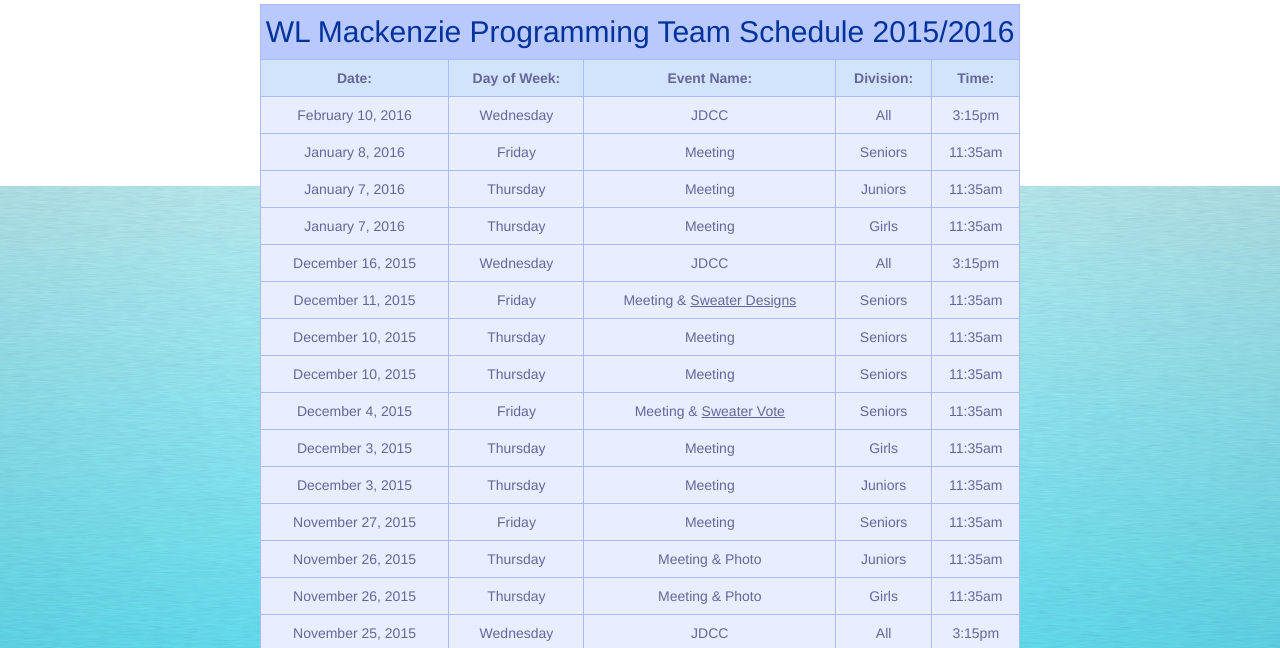
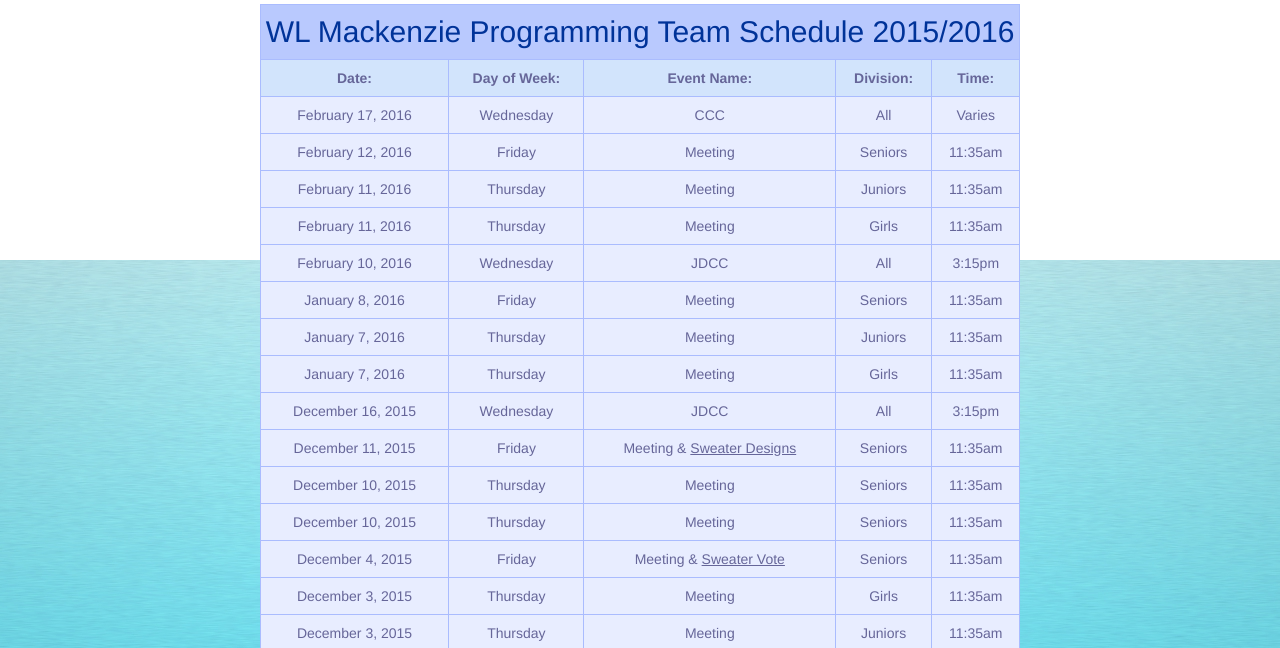
Before and after one commit to MathBunny/mackenzie-cpt, a plain HTML site: page index.html in a window 1280 px wide. Shown: the part 151-799 px from the top of the page. Drawn offline with nearby package versions, Linux system fonts and the light colour scheme; a web font is replaced by a local one.

Commit message:
Asthetic Fixes

```diff
--- a/index.html
+++ b/index.html
@@ -104,6 +104,38 @@ a:link{
     <td class="tg-vn4c"><strong> Event Name:</td>
     <td class="tg-vn4c"><strong> Division:</td>
     <td class="tg-vn4c"><strong> Time:</td>
+  </tr>
+
+  <tr>
+    <td class="tg-031e">February 17, 2016</td>
+     <td class="tg-0ord">Wednesday</td>
+    <td class="tg-031e"> CCC </a></td>
+    <td class="tg-0ord">All</td>
+    <td class="tg-0ord">Varies</td>
+  </tr>
+
+  <tr>
+    <td class="tg-031e">February 12, 2016</td>
+     <td class="tg-0ord">Friday</td>
+    <td class="tg-031e"> Meeting </a></td>
+    <td class="tg-0ord">Seniors</td>
+    <td class="tg-0ord">11:35am</td>
+  </tr>
+
+  <tr>
+    <td class="tg-031e">February 11, 2016</td>
+     <td class="tg-0ord">Thursday</td>
+    <td class="tg-031e"> Meeting </a></td>
+    <td class="tg-0ord">Juniors</td>
+    <td class="tg-0ord">11:35am</td>
+  </tr>
+
+  <tr>
+    <td class="tg-031e">February 11, 2016</td>
+     <td class="tg-0ord">Thursday</td>
+    <td class="tg-031e"> Meeting </a></td>
+    <td class="tg-0ord">Girls</td>
+    <td class="tg-0ord">11:35am</td>
   </tr>
 
   <tr>
```
Also changed, not shown: contact.html (+2 -1 lines), ecoo_qualifiers.html (+1 -1 lines), weeklycontests.html (+2 -7 lines), weeklylessons.html (+2 -3 lines), weeklyproblems.html (+3 -3 lines).
